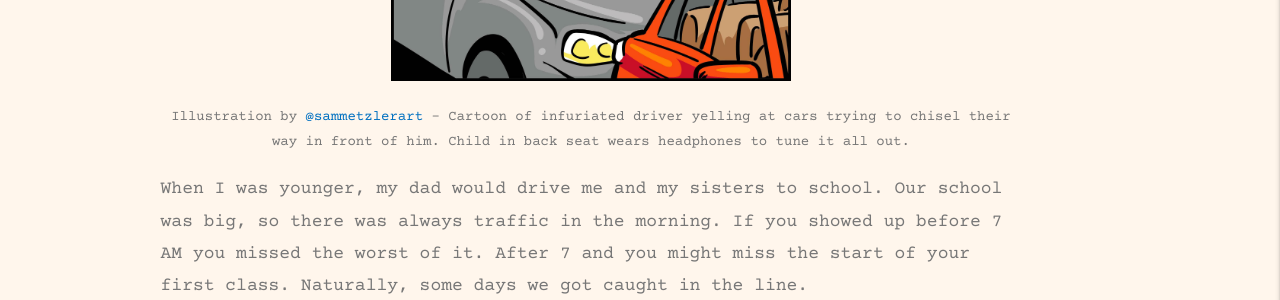
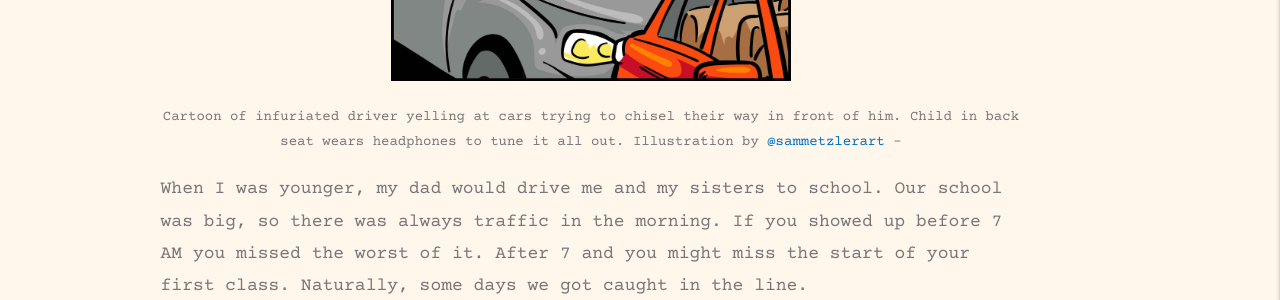
Before and after one commit to khiciste/apologetic_millennial, a Jekyll site: the page built from _posts/2023-03-21-want-to-save-democracy-be-more-like-george-costanza.html, in a window 1280 px wide. Shown: the part 858-1158 px from the top of the page. Built offline with Jekyll 4.4.1, drawn with Linux system fonts in a browser that asks for light colours; some web fonts are replaced.

Commit message:
fixing photo credit blog 8

```diff
--- a/_posts/2023-03-21-want-to-save-democracy-be-more-like-george-costanza.html
+++ b/_posts/2023-03-21-want-to-save-democracy-be-more-like-george-costanza.html
@@ -14,7 +14,7 @@
 <div class="center">
   <img class="responsive-h-300px" src="/images/chiseler 1.jpeg">
   <p class="small centered-text">
-  Illustration by <a target="_blank" href="https://www.instagram.com/sammetzlerart/">@sammetzlerart</a> - Cartoon of infuriated driver yelling at cars trying to chisel their way in front of him. Child in back seat wears headphones to tune it all out.
+  Cartoon of infuriated driver yelling at cars trying to chisel their way in front of him. Child in back seat wears headphones to tune it all out. Illustration by <a target="_blank" href="https://www.instagram.com/sammetzlerart/">@sammetzlerart</a> -
   </p>
 </div>
 
```
